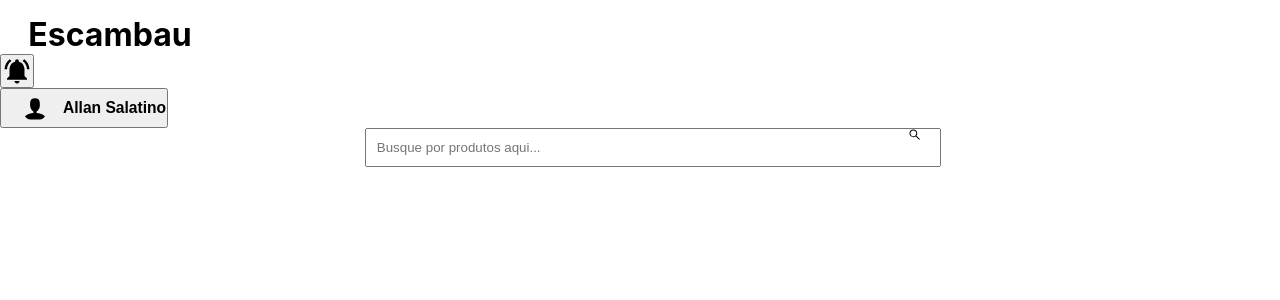
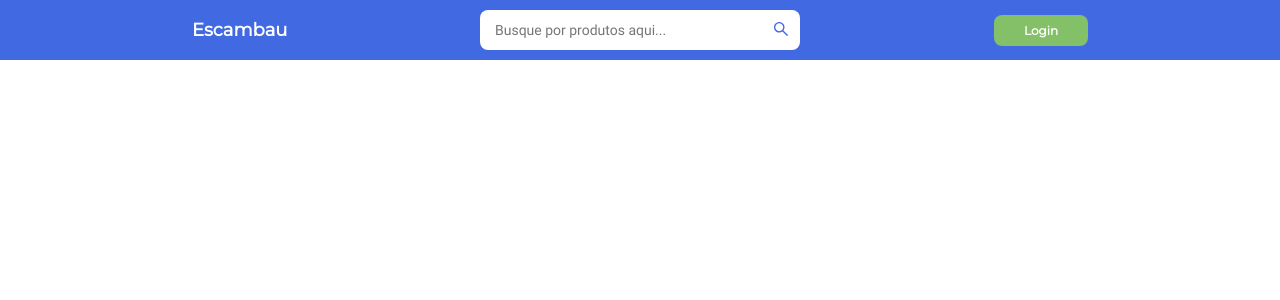
Before and after one commit to Escambau/escambau, a React (Create React App) app: page / in a window 1280 px wide. Shown: the top 300 px of the page. Built offline with nearby package versions, Linux system fonts and the light colour scheme.

Commit message:
Fix: HeaderUnlogged interface pronta

```diff
--- a/src/App.tsx
+++ b/src/App.tsx
@@ -2,10 +2,12 @@ import React from "react";
 import { ToastContainer } from "react-toastify";
 import "./App.css";
 import HeaderUnlogged from "./components/HeaderUnlogged";
+import GlobalStyle from "./styles/global";
 
 function App() {
   return (
     <div className="App">
+      <GlobalStyle />
       <HeaderUnlogged />
     </div>
   );
--- a/src/components/HeaderUnlogged/index.tsx
+++ b/src/components/HeaderUnlogged/index.tsx
@@ -1,37 +1,28 @@
 import { HeaderTag } from "./style";
 import { AiOutlineSearch } from "react-icons/ai";
-import { MdNotificationsActive } from "react-icons/md";
-import { ImUser } from "react-icons/im";
+import { useNavigate } from "react-router-dom";
 
-const HeaderUnlogged = () => {
+const Header = () => {
+  //const navigate = useNavigate();
   return (
     <HeaderTag>
       <div className="container">
-        <div className="logotipo">
-          <h1>Escambau</h1>
-        </div>
-
-        <section className="notification-perfil">
-          <button>
-            <MdNotificationsActive className="notification" />
-          </button>
-          <button>
-            <ImUser className="perfil" />
-            {window.innerWidth > 764 && (
-              <h3 className="userName">Allan Salatino</h3>
-            )}
-          </button>
-        </section>
+        <h1>Escambau</h1>
+        <button
+        //onClick={navigate("/login", { replace: true })}
+        >
+          Login
+        </button>
       </div>
 
       <div className="searchBar">
         <input type="text" placeholder="Busque por produtos aqui..." />
         <button>
-          <AiOutlineSearch />
+          <AiOutlineSearch className="magnifyGlass" />
         </button>
       </div>
     </HeaderTag>
   );
 };
 
-export default HeaderUnlogged;
+export default Header;
--- a/src/components/HeaderUnlogged/style.ts
+++ b/src/components/HeaderUnlogged/style.ts
@@ -1,119 +1,122 @@
 import styled from "styled-components";
 
 export const HeaderTag = styled.header`
+  display: flex;
+  flex-direction: column;
   align-items: center;
-  justify-content: center;
+  justify-content: space-around;
 
-  padding: 15px 0px;
+  background: var(--blue);
+
+  height: 110px;
+
+  padding: 10px 0px;
 
   .container {
+    display: flex;
+    justify-content: space-between;
+    align-items: center;
+
     width: 90%;
 
-    flex-direction: row;
-    align-items: center;
-    justify-content: space-between;
+    margin-bottom: 0px;
 
-    margin-bottom: 10px;
-  }
+    & > h1 {
+      color: white;
+      font-family: "Montserrat";
+      font-size: 18px;
+      font-weight: 900;
+    }
 
-  .logotipo {
-    width: 220px;
-
-    flex-direction: row;
-    align-items: center;
-
-    & > img {
-      height: 60px;
+    button {
+      background-color: var(--green);
+      padding: 8px 30px;
+      color: white;
+      font-family: "Montserrat";
+      font-size: 12px;
+      font-weight: 900;
     }
   }
 
-  .notification-perfil {
-    width: 75px;
+  .searchBar {
+    position: relative;
+    width: 90%;
+    max-width: 450px;
+    & > input {
+      width: 100%;
+      height: 40px;
 
-    justify-content: space-between;
-    flex-direction: row;
-    align-items: center;
+      border-radius: 8px;
+      font-size: 14px;
 
+      outline: none;
+
+      padding-left: 15px;
+    }
     & > button {
-      padding: initial;
-      color: initial;
+      position: absolute;
+      top: 10px;
+      right: 10px;
+    }
+    .magnifyGlass {
+      font-size: 18px;
+      color: var(--blue);
 
-      display: flex;
-      align-items: center;
+      transition: 0.3s;
+      :hover {
+        font-size: 20px;
+      }
+    }
+  }
 
-      & > .notification {
-        font-size: 30px;
-        transition: 0.3s;
-        :hover {
-          color: yellow;
+  @media (min-width: 600px) {
+    position: relative;
+    height: 60px;
+    padding: 0px 0px;
+    justify-content: center;
+
+    .container {
+      margin: 0px;
+      width: 80%;
+    }
+
+    .searchBar {
+      position: absolute;
+      width: 25%;
+      min-width: 215px;
+
+      & > input {
+        width: 100%;
+        max-width: 450px;
+        height: 40px;
+
+        border-radius: 8px;
+        font-size: 14px;
+      }
+    }
+  }
+
+  @media (min-width: 768px) {
+    .container {
+      width: 70%;
+    }
+
+    .notification-perfil {
+      width: 160px;
+      & > button {
+        display: flex;
+        align-items: center;
+
+        & > h3 {
+          font-size: 14px;
+          color: white;
+          font-weight: 400;
         }
-      }
 
-      & > .perfil {
-        background-color: var(--grey);
-        font-size: 36px;
-
-        padding: 5px;
-        margin-left: 15px;
-
-        border-radius: 100%;
-        margin-right: 10px;
-      }
-      .userName {
-        transition: 0.3s;
-        :hover {
-          color: white;
+        & > svg {
+          margin-right: 10px;
         }
       }
     }
   }
-
-  .searchBar {
-    align-items: center;
-    justify-content: center;
-
-    & > input {
-      width: 90%;
-      max-width: 800px;
-      padding: 10px;
-    }
-    & > button {
-      position: absolute;
-      right: 8%;
-
-      padding: initial;
-      border: none;
-
-      background-color: transparent;
-      color: initial;
-    }
-  }
-
-  @media (min-width: 900px) {
-    .container {
-      margin-bottom: 0px;
-    }
-    .searchBar {
-      position: absolute;
-      width: 50%;
-      right: 25%;
-    }
-    .notification-perfil {
-      width: auto;
-
-      & > .notification {
-        font-size: 30px;
-      }
-    }
-  }
-  @media (min-width: 1200px) {
-    .container {
-      margin-bottom: 0px;
-    }
-    .searchBar {
-      position: absolute;
-      width: 50%;
-      right: 24%;
-    }
-  }
 `;
```
